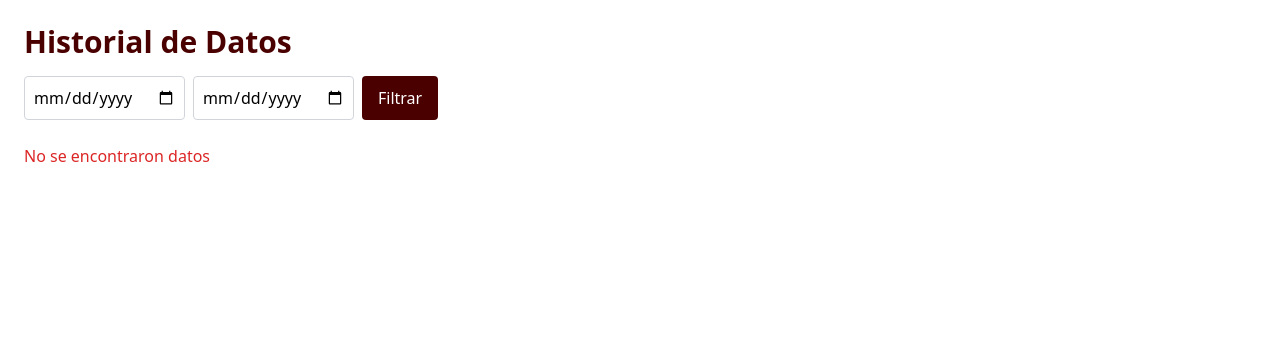
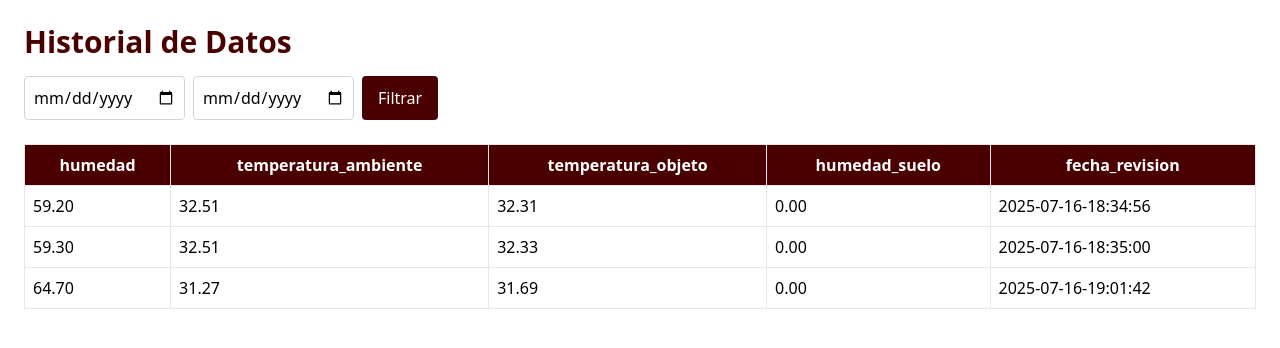
Before and after one commit to Fergago20/Prototipo_cuido_planta, a Flask app: page /historial in a window 1280 px wide. Shown: the top 348 px of the page. Run offline with Flask 3, Linux system fonts and the light colour scheme; some libraries are stand-ins or nearby versions.

Commit message:
estable 2

```diff
--- a/app.py
+++ b/app.py
@@ -12,10 +12,11 @@ def index():
 def datos_actuales():
     resultado = logica.guardar_datos()
 
-    if isinstance(resultado, tuple) and resultado[0] is False:
+    if  resultado[0] is False:
         return render_template('datos_actuales.html', datos=None, error=resultado[1])
 
     try:
+        resultado = resultado[1]
         humedad, temperatura_ambiente, temperatura_objeto, humedad_suelo, fecha_revision = resultado.split(',')
         datos = {
             'humedad': humedad,
@@ -38,8 +39,8 @@ def historial():
 
 @app.route('/historial_filtrado', methods=['GET'])
 def historial_filtrado():
-    fechaprimera = request.args.get('fechaprimera')
-    fechasegunda = request.args.get('fechasegunda')
+    fechaprimera = str(request.args.get('fechaprimera'))
+    fechasegunda = str(request.args.get('fechasegunda'))
     datos_filtrados = logica.datos_filtrados_fecha(fechaprimera, fechasegunda)
     if datos_filtrados:
         return render_template('historial.html', datos=datos_filtrados)
@@ -47,8 +48,11 @@ def historial_filtrado():
 
 @app.route('/grafico', methods=['GET'])
 def grafico():
-    datos = logica.estado()
+    if 'fechaprimera' not in request.args or 'fechasegunda' not in request.args:
+        return render_template('grafico.html', error='Por favor, ingrese las fechas para filtrar los datos.')
+    datos = logica.datos_filtrados_fecha(str(request.args.get('fechaprimera')), str(request.args.get('fechasegunda')))
     if datos:
+        print("Datos para el gráfico:", datos)
         return render_template('grafico.html', datos=datos)
     return render_template('grafico.html', error='No se encontraron datos para el gráfico')
 
--- a/controller/bluetooth.py
+++ b/controller/bluetooth.py
@@ -35,7 +35,7 @@ class BluetoothLogica:
 
         try:
             datos = self.ser.readline().decode('utf-8').strip()
-            datos = datos + ',' + time.strftime('%Y-%m-%d %H:%M:%S')
+            datos = datos + ',' + time.strftime('%Y-%m-%d-%H:%M:%S')
             return True, datos
         except serial.SerialException as e:
             return False, str(e)
--- a/controller/logica.py
+++ b/controller/logica.py
@@ -1,6 +1,7 @@
 from model.archivos import GuardarArchivos
 from model.planta import EstadoPlanta
 from controller.bluetooth import BluetoothLogica
+from datetime import datetime
 
 class Logica:
     def __init__(self):
@@ -18,10 +19,10 @@ class Logica:
         self.estado_planta.obtener_datos(humedad, temperatura_ambiente, temperatura_objeto, humedad_suelo, fecha_revision)
         datos = str(self.estado_planta.retornar_datos())
         datos = datos.replace("'", "").replace("[", "").replace("]", "").replace(" ", "")
+        enviar = datos
         datos = ',' + datos
-        print(datos)
         self.archivos.guardar(datos)
-        return datos
+        return True, enviar
 
     def obtener_datos(self):
         datos = self.archivos.cargar()
@@ -40,10 +41,11 @@ class Logica:
             ]
 
 
-    def estado(self):
-        return self.estado_planta.retornar_datos()
-
     def datos_filtrados_fecha(self, fechaprimera, fechasegunda ):
         datos = self.obtener_datos()
+        fechaprimera = fechaprimera + '-00:00:00'
+        fechasegunda = fechasegunda + '-23:59:59'
+        fechaprimera = datetime.strptime(fechaprimera, "%Y-%m-%d-%H:%M:%S")
+        fechasegunda = datetime.strptime(fechasegunda, "%Y-%m-%d-%H:%M:%S")
         if datos:
-            return [dato for dato in datos if fechaprimera <= dato['fecha_revision'] <= fechasegunda]
+            return [dato for dato in datos if fechaprimera <= datetime.strptime(dato['fecha_revision'], "%Y-%m-%d-%H:%M:%S") <= fechasegunda]
--- /dev/null
+++ b/datos.txt
@@ -0,0 +1 @@
+,59.20,32.51,32.31,0.00,2025-07-16-18:34:56,59.30,32.51,32.33,0.00,2025-07-16-18:35:00,64.70,31.27,31.69,0.00,2025-07-16-19:01:42
--- a/model/planta.py
+++ b/model/planta.py
@@ -1,8 +1,10 @@
+from datetime import datetime
 class EstadoPlanta:
     def __init__(self):
         self.datos= {}
 
     def obtener_datos(self, humedad, temperatura_ambiente, temperatura_objeto, humedad_suelo, fecha_revision):
+
         self.datos = {
             'humedad': humedad,
             'temperatura_ambiente': temperatura_ambiente,
--- a/static/grafico.js
+++ b/static/grafico.js
@@ -1,5 +1,6 @@
 let chart;
-
+console.log("Grafico cargado correctamente");
+console.log("Datos recibidos:", datos);
 document.addEventListener("DOMContentLoaded", () => {
     if (typeof datos === "undefined") return;
 
```
Also changed, not shown: templates/grafico.html (+25 -1 lines).
